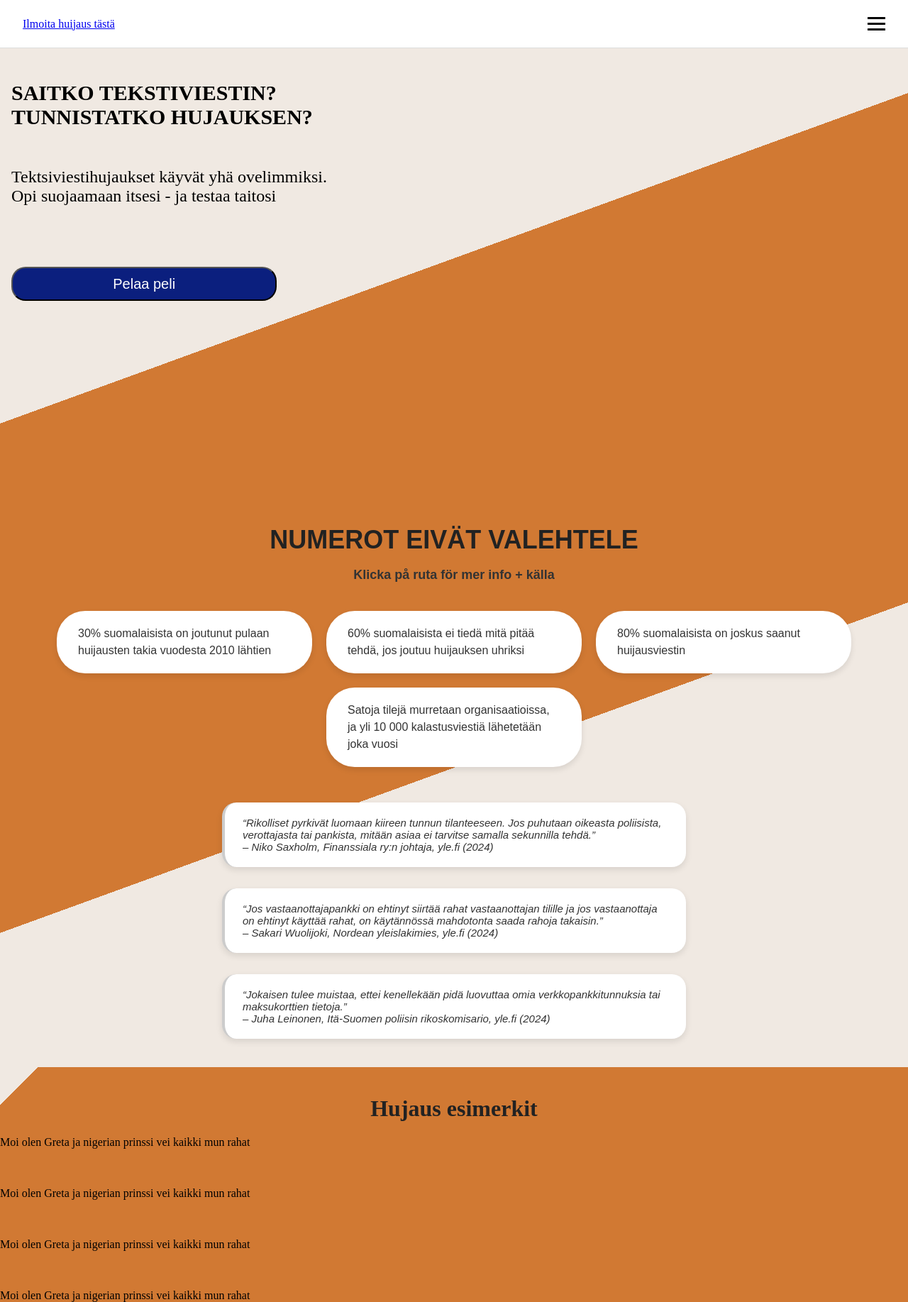
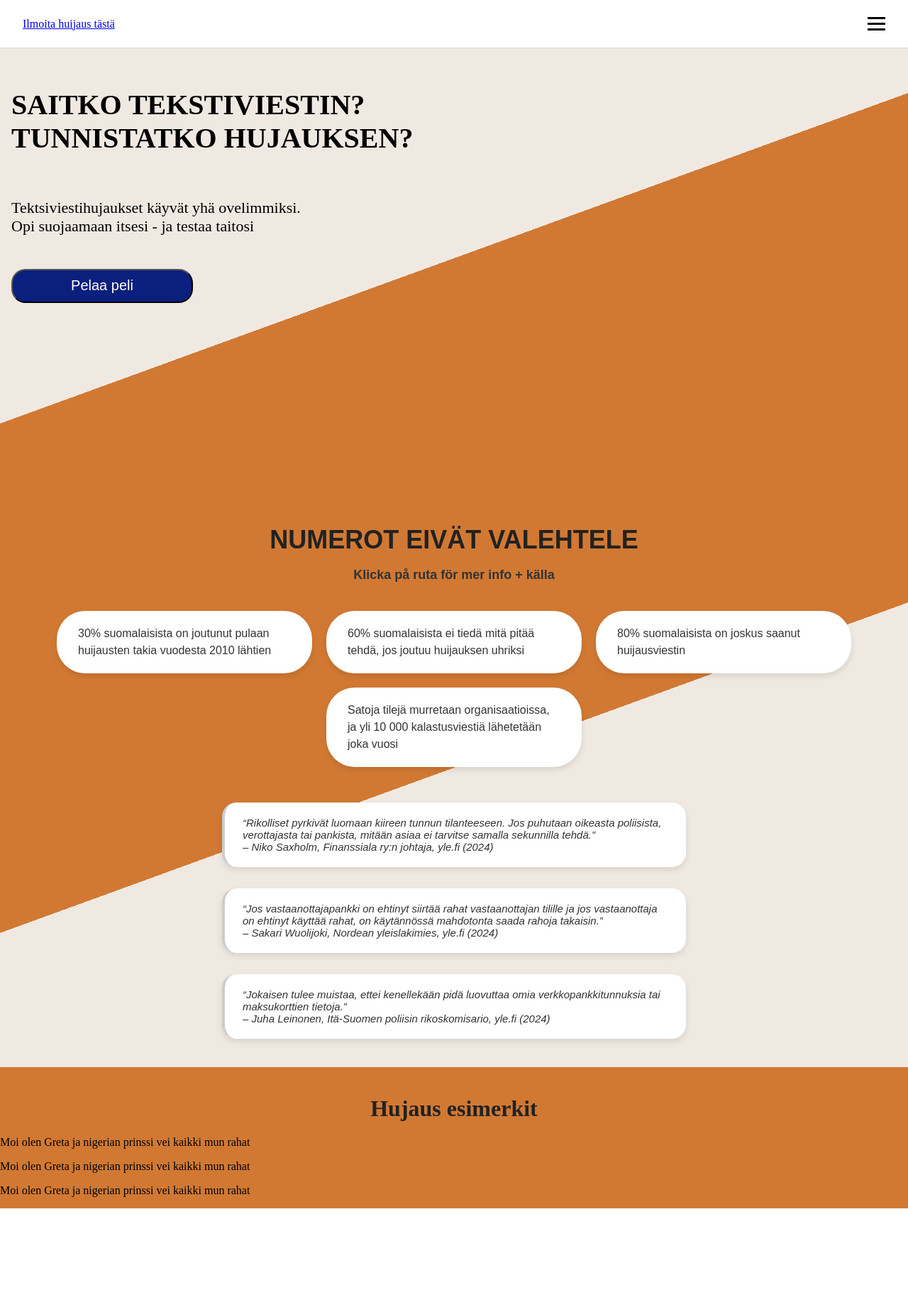
Before and after one commit to levonmaister/scamvjp2, a React (Vite) app: page / in a window 1280 px wide. Shown: the whole page at 71% size. After the commit the page ends 1703 px from the top, so only its background shows below. Built offline with nearby package versions, Linux system fonts and the light colour scheme.

Commit message:
lite responsiivisuutta ti bakgrunden, städa horrorstories så lättare att göra i framtiden

```diff
--- a/src/pages/HorroStories.jsx
+++ b/src/pages/HorroStories.jsx
@@ -4,25 +4,22 @@ const HorrorStories = () => {
 
 
     return(
-        <div>
+
+        <div className="stories-container">
             <h1>Hujaus esimerkit</h1>
-        <div>
-            Moi olen Greta ja nigerian prinssi vei kaikki mun rahat
+
+            <div className="story1">
+                <p>Moi olen Greta ja nigerian prinssi vei kaikki mun rahat</p>
+            </div>
+            <div className="story2">
+                <p>Moi olen Greta ja nigerian prinssi vei kaikki mun rahat</p>
+            </div>
+
+            <div className="story3">
+                <p>Moi olen Greta ja nigerian prinssi vei kaikki mun rahat</p>
+            </div>
+
         </div>
-        <br></br>      <br></br>      <br></br>
-         <div>
-         Moi olen Greta ja nigerian prinssi vei kaikki mun rahat
-     </div>
-     <br></br>      <br></br>      <br></br>
-      <div>
-      Moi olen Greta ja nigerian prinssi vei kaikki mun rahat
-  </div>
-
-  <br></br>      <br></br>      <br></br>
-   <div>
-   Moi olen Greta ja nigerian prinssi vei kaikki mun rahat
-</div>
-</div>
 
     )
 }
--- a/src/styles/etusivu.css
+++ b/src/styles/etusivu.css
@@ -7,14 +7,14 @@ body {
   display: flex;
   height: 70vh;
   position: relative;
-  background: linear-gradient(160deg, #f0e9e2 50%, #d17933 50%);
+  background: linear-gradient(135deg, #f0e9e2 50%, #d17933 50%);
   overflow: hidden;
   padding: 2vh;
   flex-direction: column;
 }
 
 .default-button {
-  width: 30%;
+  width: 30vw;
   height: 6vh;
   border-radius: 20px;
   background-color: rgb(11, 31, 126);
@@ -24,7 +24,7 @@ body {
 }
 
 .clicked-button {
-  width: 30%;
+  width: 30vw;
   height: 6vh;
   border-radius: 20px;
   background-color: rgb(11, 31, 126);
@@ -43,5 +43,31 @@ body {
 }
 
 .text {
-  font-size: 24px;
+  font-size: 18px;
+  max-width: 50vw;
 }
+
+@media (min-width: 600px) {
+  .layout {
+    background: linear-gradient(160deg, #f0e9e2 50%, #d17933 50%);
+  }
+
+  .rubrik {
+    font-size: 40px;
+  }
+
+  .text {
+    font-size: 22px;
+    max-width: 70vw;
+  }
+
+  .default-button {
+    width: 20vw;
+    margin-top: 2%;
+  }
+
+  .clicked-button {
+    width: 24vw;
+  }
+
+}
--- a/src/styles/numerotvalehtelee.css
+++ b/src/styles/numerotvalehtelee.css
@@ -1,5 +1,5 @@
 .numerot-wrapper {
-    background: linear-gradient(160deg, #d17933 50%, #f0e9e2 50%);
+    background: linear-gradient(135deg, #d17933 50%, #f0e9e2 50%);
     padding: 40px;
     font-family: Arial, sans-serif;
     color: #333;
@@ -54,3 +54,9 @@
     font-size: 15px;
     box-shadow: 0px 4px 10px rgba(0,0,0,0.1);
 }
+
+@media (min-width: 600px) {
+    .numerot-wrapper {
+        background: linear-gradient(160deg, #d17933 50%, #f0e9e2 50%);
+    }
+}
```
